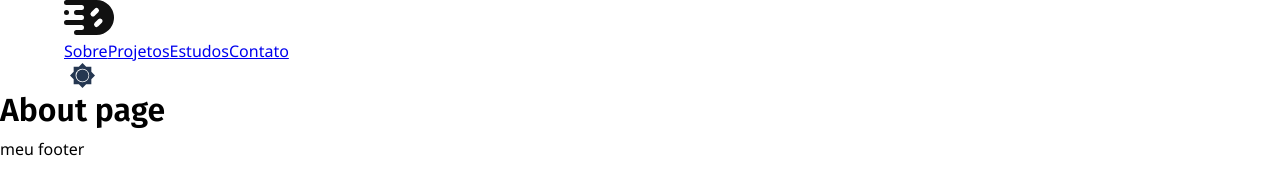
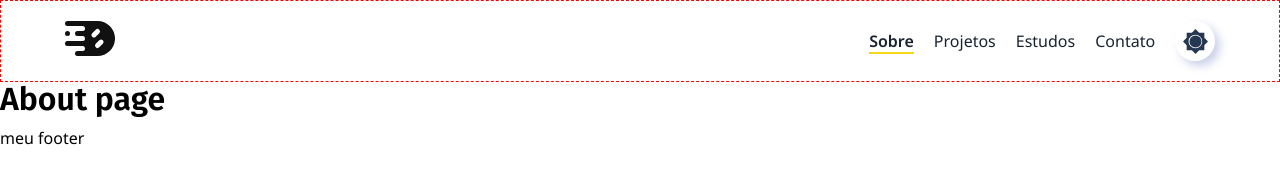
Before and after one commit to diegosouz4/dsouza_gatsby, a Gatsby site: page /sobre in a window 1280 px wide. Built offline with nearby package versions, Linux system fonts and the light colour scheme; Gatsby itself is replaced by a stand-in of ours.

Commit message:
feat: finalizada a estrutura do header

```diff
--- /dev/null
+++ b/gatsby-browser.js
@@ -0,0 +1,6 @@
+import React from "react";
+import { ThemeProvider } from "./src/contexts/ThemeContext";
+
+export const wrapRootElement = ({ element }) => {
+  return <ThemeProvider>{element}</ThemeProvider>;
+};
--- a/src/Layout/LayoutDefault.jsx
+++ b/src/Layout/LayoutDefault.jsx
@@ -2,10 +2,13 @@ import React from "react";
 import Header from "../components/Header/Header";
 import * as styles from "./LayoutDefault.module.scss";
 import "../assets/scss/global.scss";
+import { useTheme } from "../contexts/ThemeContext";
 
 export default function LayoutDefault({ children }) {
+  const { theme } = useTheme();
+
   return (
-    <div className={styles.app}>
+    <div className={`${styles.app} ${theme === "dark" ? styles.dark : ""}`}>
       <Header />
       <main>{children}</main>
       <footer>meu footer</footer>
--- a/src/Layout/LayoutDefault.module.scss
+++ b/src/Layout/LayoutDefault.module.scss
@@ -1,4 +1,8 @@
 .app {
   display: grid;
   grid-template-rows: auto 1fr auto;
+
+  &.dark {
+    background-color: black;
+  }
 }
--- a/src/assets/scss/_variables.scss
+++ b/src/assets/scss/_variables.scss
@@ -18,4 +18,22 @@
   --support-font: "Noto Sans", sans-serif;
 
   --box-shadow: 0.25rem 1rem 2rem -5rem rgba(37, 55, 81, 0.2);
+
+  //Animate
+  --pop: 250ms cubic-bezier(1, -0.01, 0.19, 1.47);
+  --pop-slow: 1s cubic-bezier(1, -0.01, 0.19, 1.47);
+
+  //Neumorphic cores
+  --neuClaro: #fff;
+  --neuClaro-dark: #2c3c50;
+  --neuEscuro: #c8d0e7;
+  --neuEscuro-dark: #031016;
+  --neuShadow: 0.3rem 0.3rem 0.6rem var(--neuEscuro),
+    -0.2rem -0.2rem 0.5rem var(--neuClaro);
+  --neuShadow-dark: 0.3rem 0.3rem 0.6rem var(--neuEscuro-dark),
+    -0.2rem -0.2rem 0.5rem var(--neuClaro-dark);
+  --neuInnerShadow: inset 0.2rem 0.2rem 0.5rem var(--neuEscuro),
+    inset 0.2rem 0.2rem 0.5rem var(--neuClaro);
+  --neuInnerShadow-dark: inset 0.2rem 0.2rem 0.5rem var(--neuEscuro-dark),
+    inset 0.2rem 0.2rem 0.5rem var(--neuClaro-dark);
 }
--- a/src/components/DarkModeBtn/DarkModeBtn.jsx
+++ b/src/components/DarkModeBtn/DarkModeBtn.jsx
@@ -1,10 +1,20 @@
 import React from "react";
 import DarkmodeIcon from "./DarkmodeIcon";
+import { useTheme } from "../../contexts/ThemeContext";
+import * as styles from "./DarkModeBtn.module.scss";
 
 export default function DarkModeBtn() {
+  const { theme, toggeTheme } = useTheme();
+
   return (
-    <button>
-      <DarkmodeIcon />
+    <button
+      className={`${styles.btn} ${theme === "dark" ? styles.dark : ""}`}
+      onClick={toggeTheme}
+      aria-label={
+        theme === "dark" ? "Mudar para tema claro" : "Mudar para tema escuro"
+      }
+    >
+      <DarkmodeIcon clasName={styles.icon} />
     </button>
   );
 }
--- /dev/null
+++ b/src/components/DarkModeBtn/DarkModeBtn.module.scss
@@ -0,0 +1,51 @@
+.btn {
+  width: 2.5rem;
+  height: 2.5rem;
+  border-radius: 50%;
+
+  border: 1px solid var(--cor-cinza);
+  box-shadow: var(--neuShadow);
+  position: relative;
+  transition: var(--pop);
+  &:hover {
+    transform: scale(1.04);
+  }
+  &:focus {
+    border: 1px solid var(--cor-cinza-claro);
+    box-shadow: var(--neuInnerShadow);
+  }
+
+  display: flex;
+  align-items: center;
+  justify-content: center;
+
+  svg {
+    path {
+      &:first-child {
+        transition: 750ms cubic-bezier(0.04, 0.2, 0.51, 1.4);
+        transform-origin: center;
+      }
+      &:last-child {
+        transition: 0.5s ease-out;
+      }
+    }
+  }
+
+  &.dark {
+    svg {
+      path,
+      circle {
+        fill: red;
+      }
+
+      path {
+        &:first-child {
+          transform: rotate(0.5turn);
+        }
+        &:last-child {
+          transform: translate3d(-18%, 0, 0);
+        }
+      }
+    }
+  }
+}
--- a/src/components/DarkModeBtn/DarkmodeIcon.jsx
+++ b/src/components/DarkModeBtn/DarkmodeIcon.jsx
@@ -1,8 +1,14 @@
 import React from "react";
 
-export default function DarkmodeIcon() {
+export default function DarkmodeIcon({ clasName }) {
   return (
-    <svg width="25" height="25" fill="none" xmlns="http://www.w3.org/2000/svg">
+    <svg
+      className={clasName}
+      width="25"
+      height="25"
+      fill="none"
+      xmlns="http://www.w3.org/2000/svg"
+    >
       <path
         id="star"
         d="M21.338 16.162 25 12.5l-3.662-3.662V3.662h-5.177L12.5 0 8.838 3.662H3.662v5.176L0 12.5l3.662 3.662v5.177h5.176L12.5 25l3.662-3.662h5.177v-5.177zM12.5 19.334a6.836 6.836 0 1 1 0-13.67 6.836 6.836 0 0 1 0 13.67z"
--- a/src/components/Header/Header.jsx
+++ b/src/components/Header/Header.jsx
@@ -3,16 +3,23 @@ import React from "react";
 import Logo from "../../components/Logo";
 import NavBar from "../NavBar/NavBar";
 import DarkModeBtn from "../DarkModeBtn/DarkModeBtn";
+import * as styles from "./Header.module.scss";
+import BtnMobile from "../NavBar/BtnMobile";
 
 export default function Header() {
+  const [isOpen, setIsOpen] = React.useState(false);
+
   return (
-    <header>
-      <div className="container">
-        <Link to="/">
+    <header className={styles.header}>
+      <div className={`${styles.container} container`}>
+        <Link to="/" aria-label="Voltar para a home">
           <Logo />
         </Link>
-        <NavBar />
-        <DarkModeBtn />
+        <NavBar isOpen={isOpen} />
+        <div className={styles.control}>
+          <BtnMobile isOpen={isOpen} setIsOpen={setIsOpen} />
+          <DarkModeBtn />
+        </div>
       </div>
     </header>
   );
--- /dev/null
+++ b/src/components/Header/Header.module.scss
@@ -0,0 +1,23 @@
+.header {
+  border: 1px dashed red;
+  .container {
+    display: flex;
+    flex-wrap: wrap;
+    gap: 1.5rem 1.25rem;
+    align-items: center;
+    justify-content: center;
+
+    @media (min-width: 350px) {
+      justify-content: space-between;
+    }
+
+    padding: 1.25rem 0;
+
+    .control {
+      display: flex;
+      align-items: center;
+      justify-content: center;
+      gap: 1.25rem;
+    }
+  }
+}
--- /dev/null
+++ b/src/components/NavBar/BtnMobile.jsx
@@ -0,0 +1,28 @@
+import React from "react";
+import * as styles from "./BtnMobile.module.scss";
+
+let time;
+
+export default function BtnMobile({ isOpen, setIsOpen }) {
+  const handleClick = () => {
+    setIsOpen((prev) => !prev);
+  };
+
+  React.useEffect(() => {
+    clearTimeout(time);
+
+    time = setTimeout(() => {
+      setIsOpen(false);
+    }, 5000);
+  }, [isOpen]);
+
+  return (
+    <button
+      className={styles.btn}
+      onClick={handleClick}
+      aria-label={isOpen ? "Fechar menu" : "Abrir menu"}
+    >
+      <div className={styles.icon}></div>
+    </button>
+  );
+}
--- /dev/null
+++ b/src/components/NavBar/BtnMobile.module.scss
@@ -0,0 +1,25 @@
+.btn {
+  width: 2.5rem;
+  height: 2.5rem;
+  border-radius: 50%;
+
+  border: 1px solid var(--cor-cinza);
+  box-shadow: var(--neuShadow);
+  position: relative;
+  transition: var(--pop);
+  &:hover {
+    transform: scale(1.04);
+  }
+  &:focus {
+    border: 1px solid var(--cor-cinza-claro);
+    box-shadow: var(--neuInnerShadow);
+  }
+
+  display: flex;
+  align-items: center;
+  justify-content: center;
+
+  @media (min-width: 600px) {
+    display: none;
+  }
+}
--- a/src/components/NavBar/NavBar.jsx
+++ b/src/components/NavBar/NavBar.jsx
@@ -1,13 +1,14 @@
 import { Link } from "gatsby";
 import React from "react";
+import * as styles from './NavBar.module.scss';
 
 const links = ["Sobre", "Projetos", "Estudos", "Contato"];
 
-export default function NavBar() {
+export default function NavBar({isOpen}) {
   return (
-    <nav>
+    <nav className={`${styles.nav} ${isOpen ? styles.open : ''}`}>
       {links.map((link, index) => (
-        <Link key={index} to={`/${link.toLowerCase()}`}>
+        <Link key={index} activeClassName={`${styles.active}`} to={`/${link.toLowerCase()}`}>
           {link}
         </Link>
       ))}
--- /dev/null
+++ b/src/components/NavBar/NavBar.module.scss
@@ -0,0 +1,58 @@
+.nav {
+  flex-grow: 1;
+
+  display: flex;
+  align-items: center;
+  justify-content: flex-end;
+  gap: 1.25rem;
+
+  @media (max-width: 600px) {
+    display: none;
+
+    &.open {
+      display: flex;
+    }
+  }
+
+  a {
+    color: var(--color-blue-300);
+    font-family: inherit;
+    font-size: 1rem;
+    padding: 4px 0;
+    text-decoration: none;
+
+    position: relative;
+    overflow: hidden;
+
+    &:hover,
+    &:focus {
+      &::after {
+        background-color: var(--color-yellow-main);
+        bottom: 2px;
+        opacity: 1;
+      }
+    }
+
+    &::after {
+      content: "";
+      background-color: var(--color-yellow-main);
+      display: block;
+      height: 2px;
+      width: 100%;
+
+      position: absolute;
+      left: 0;
+      bottom: -2px;
+      opacity: 0;
+      transition: var(--pop);
+    }
+
+    &.active {
+      font-weight: 600;
+      &::after {
+        bottom: 2px;
+        opacity: 1;
+      }
+    }
+  }
+}
--- /dev/null
+++ b/src/contexts/ThemeContext.jsx
@@ -0,0 +1,39 @@
+import React from "react";
+
+const ThemeContext = React.createContext();
+const isDark =
+  window.matchMedia("(prefers-color-scheme: dark)").matches === true
+    ? "dark"
+    : "light";
+
+export const ThemeProvider = ({ children }) => {
+  const [theme, setTheme] = React.useState("light");
+
+  const toggeTheme = () => {
+    setTheme((prev) => (prev === "light" ? "dark" : "light"));
+  };
+
+  React.useEffect(() => {
+    const local = JSON.parse(localStorage.getItem("theme")) || undefined;
+    if (local) {
+      setTheme(local);
+      return;
+    }
+
+    setTheme(isDark);
+  }, []);
+
+  React.useEffect(() => {
+    localStorage.setItem("theme", JSON.stringify(theme));
+  }, [theme]);
+
+  return (
+    <ThemeContext.Provider value={{ theme, toggeTheme }}>
+      {children}
+    </ThemeContext.Provider>
+  );
+};
+
+export const useTheme = () => {
+  return React.useContext(ThemeContext);
+};
```
